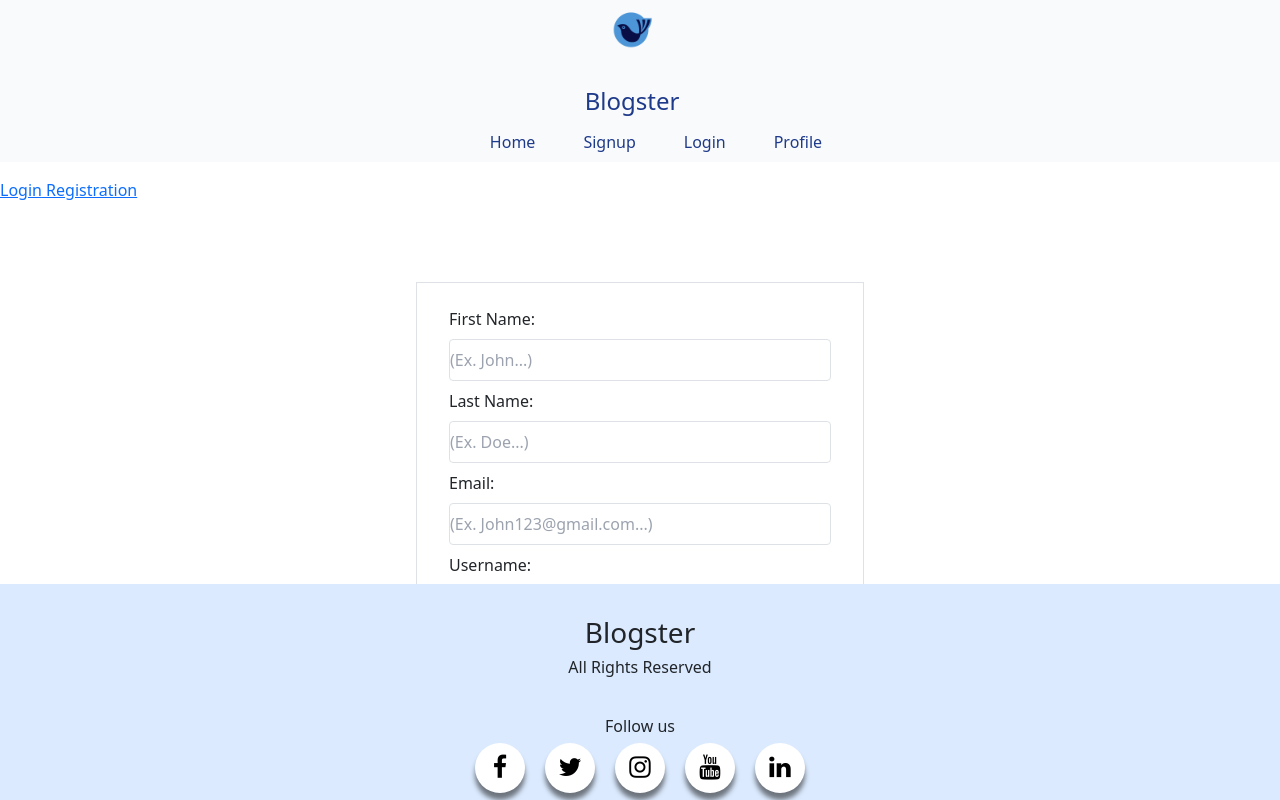
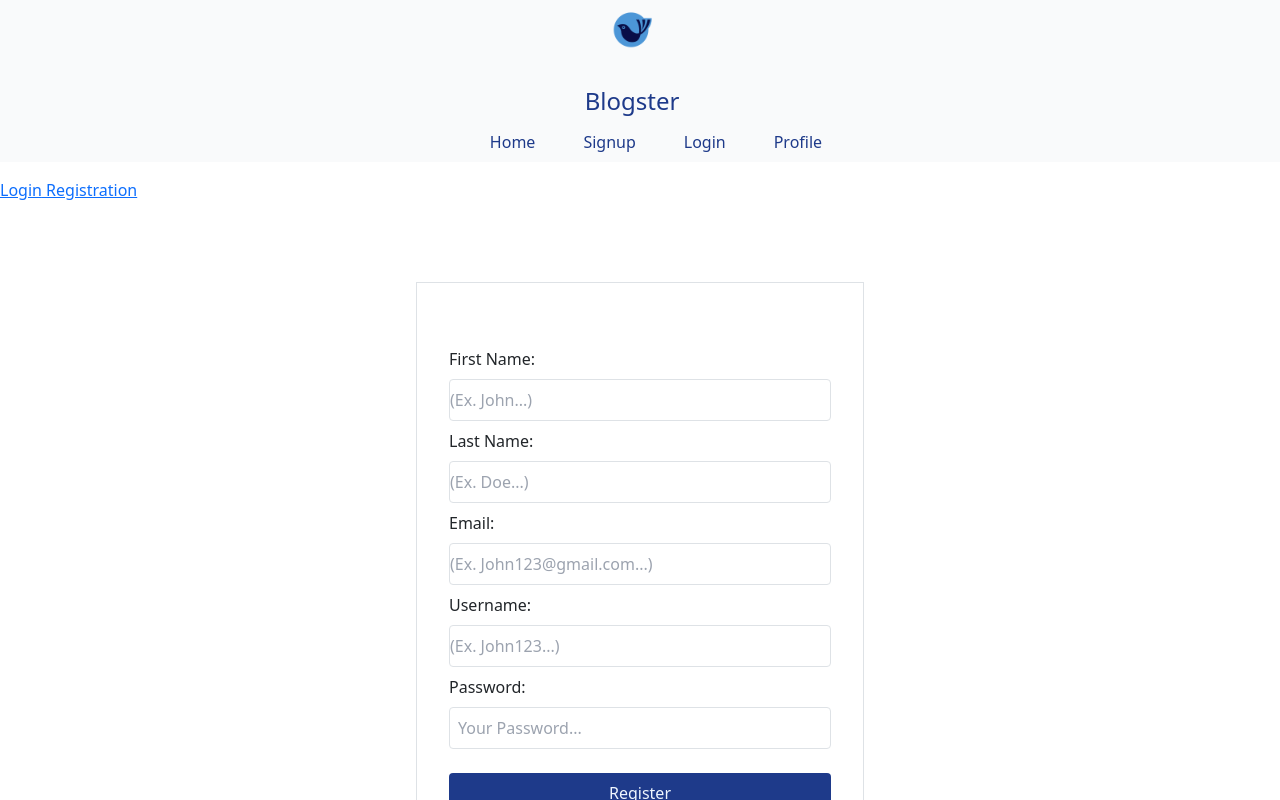
Before and after one commit to Woz-U-Group-Projects/team-javascript, a React (Create React App) app in the folder Client-Side/: page /registration in a window 1280 px wide. Shown: the top 800 px of the page. Built offline with nearby package versions, Linux system fonts and the light colour scheme; no server answers.

Commit message:
src/component/app.js------>Fixed Footer Overlay

```diff
--- a/Client-Side/src/App.js
+++ b/Client-Side/src/App.js
@@ -90,7 +90,7 @@ function App() {
           </Router>
         </AuthContext.Provider>
       </div>
-      <footer className='bg-blue-100 py-8 px-1 text-center bottom-0' style={{width: '100%', position: 'absolute', bottom:'0'}}>
+      <footer className='bg-blue-100 py-8 px-1 text-center bottom-0' style={{}}>
         <h3>Blogster</h3>
         <h6>All Rights Reserved</h6>
         <div className='flex'></div>
--- a/Client-Side/src/pages/Registration.js
+++ b/Client-Side/src/pages/Registration.js
@@ -22,7 +22,7 @@ function Registration() {
   };
 
   return (
-    <div className='formRegistrationn max-w-md mx-auto mt-20 border py-4 px-8'>
+    <div className='formRegistrationn max-w-md mx-auto mt-20 border py-16 px-8'>
       <div className=' flex flex-col justify-center align-center'>
         <Formik
           initialValues={initialValues}
```
